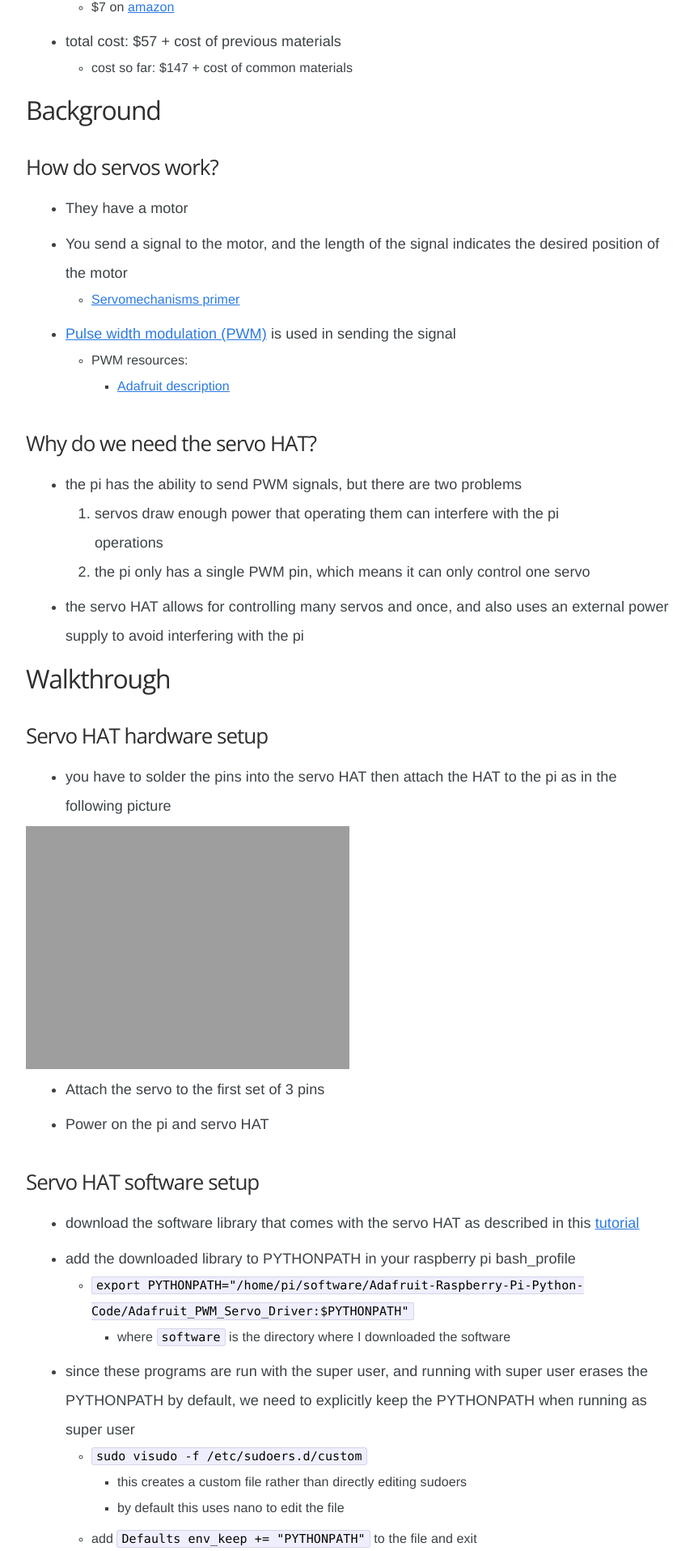
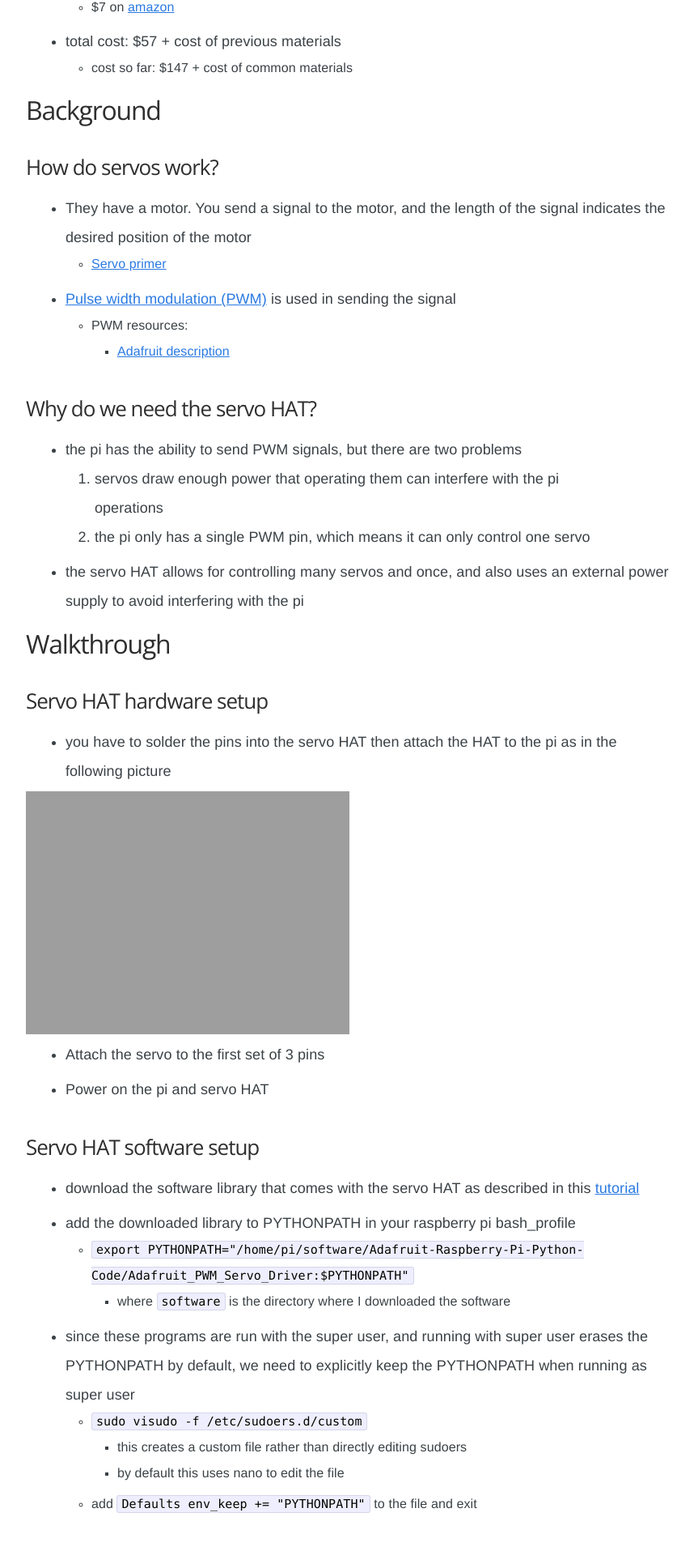
Before and after one commit to wulfebw/legacy.wulfebw.github.io, a Jekyll site: the page built from _posts/2018-02-09-single-servo-control.md, in a window 1280 px wide. Shown: the part 1055-2970 px from the top of the page at 81% size, without its empty margins (208-1066 px from the left). Built offline with Jekyll 4.4.1, drawn with Linux system fonts in a browser that asks for light colours; some web fonts are replaced.

```diff
--- a/_posts/2018-02-09-single-servo-control.md
+++ b/_posts/2018-02-09-single-servo-control.md
@@ -28,9 +28,8 @@
 ## Background
 
 ### How do servos work?
-- They have a motor
-- You send a signal to the motor, and the length of the signal indicates the desired position of the motor
-    + [Servomechanisms primer](https://learn.sparkfun.com/tutorials/hobby-servo-tutorial)
+- They have a motor. You send a signal to the motor, and the length of the signal indicates the desired position of the motor
+    + [Servo primer](https://learn.sparkfun.com/tutorials/hobby-servo-tutorial)
 - [Pulse width modulation (PWM)](https://en.wikipedia.org/wiki/Pulse-width_modulation) is used in sending the signal
     + PWM resources:
         * [Adafruit description](https://learn.adafruit.com/adafruits-raspberry-pi-lesson-8-using-a-servo-motor/servo-motors)
--- a/css/prism.css
+++ b/css/prism.css
@@ -130,8 +130,8 @@
 }
 
 .blog-img {
-  max-width: 50%;
-  max-height: 50%;
+  max-width: 100%;
+  max-height: 100%;
 
 }
 
```
Also changed, not shown: 1 other file.
